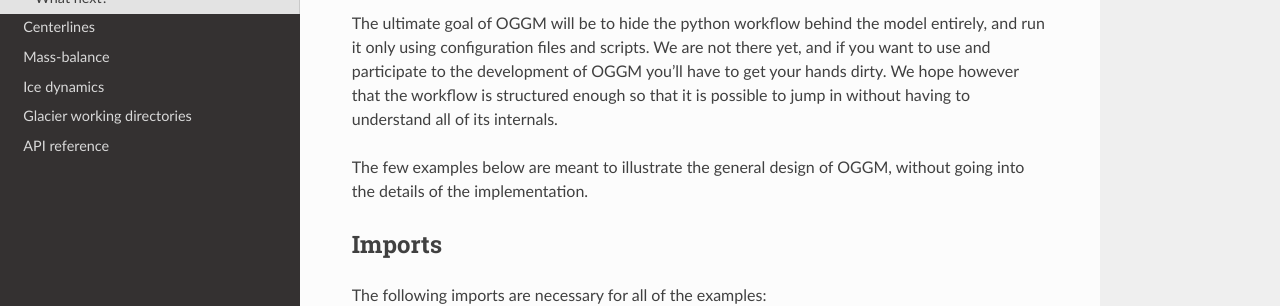
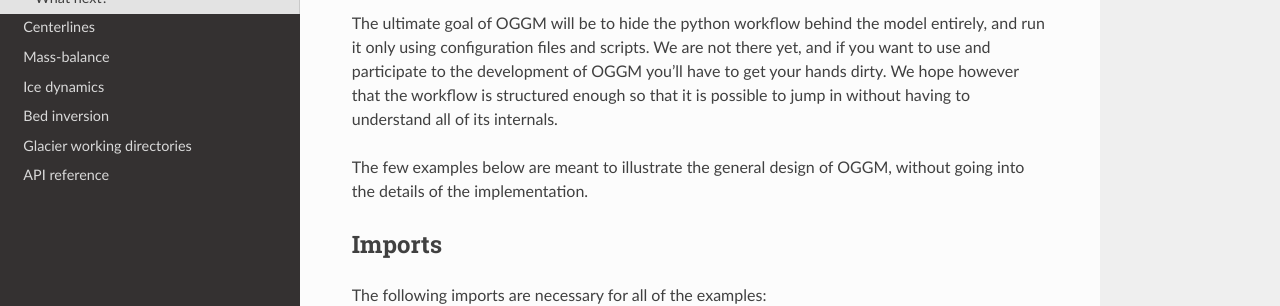
Before and after one commit to OGGM/oggm, a Sphinx documentation site: the page built from docs/getting-started.rst, in a window 1280 px wide. Shown: the part 272-578 px from the top of the page. Built offline with Sphinx 7.4.7 and the Read the Docs theme 2.0.0, drawn with Linux system fonts in a browser that asks for light colours; the version number could not be read and is left out.

Commit message:
Template for inversion

```diff
--- a/docs/getting-started.rst
+++ b/docs/getting-started.rst
@@ -119,7 +119,7 @@ example the plotting functions:
     graphics.plot_domain(gdir)
 
 What next?
----------
+----------
 
 We will try to fill out the next chapters of this documentation soon. In the
 meantine, a good place to start is the ``oggm/docs/notebooks`` directory.
--- a/docs/index.rst
+++ b/docs/index.rst
@@ -31,6 +31,7 @@ Documentation
     centerlines
     mass-balance
     ice-dynamics
+    inversion
     glacierdir-gen
     api
 
--- /dev/null
+++ b/docs/inversion.rst
@@ -0,0 +1,4 @@
+Bed inversion
+=============
+
+In construction
```
